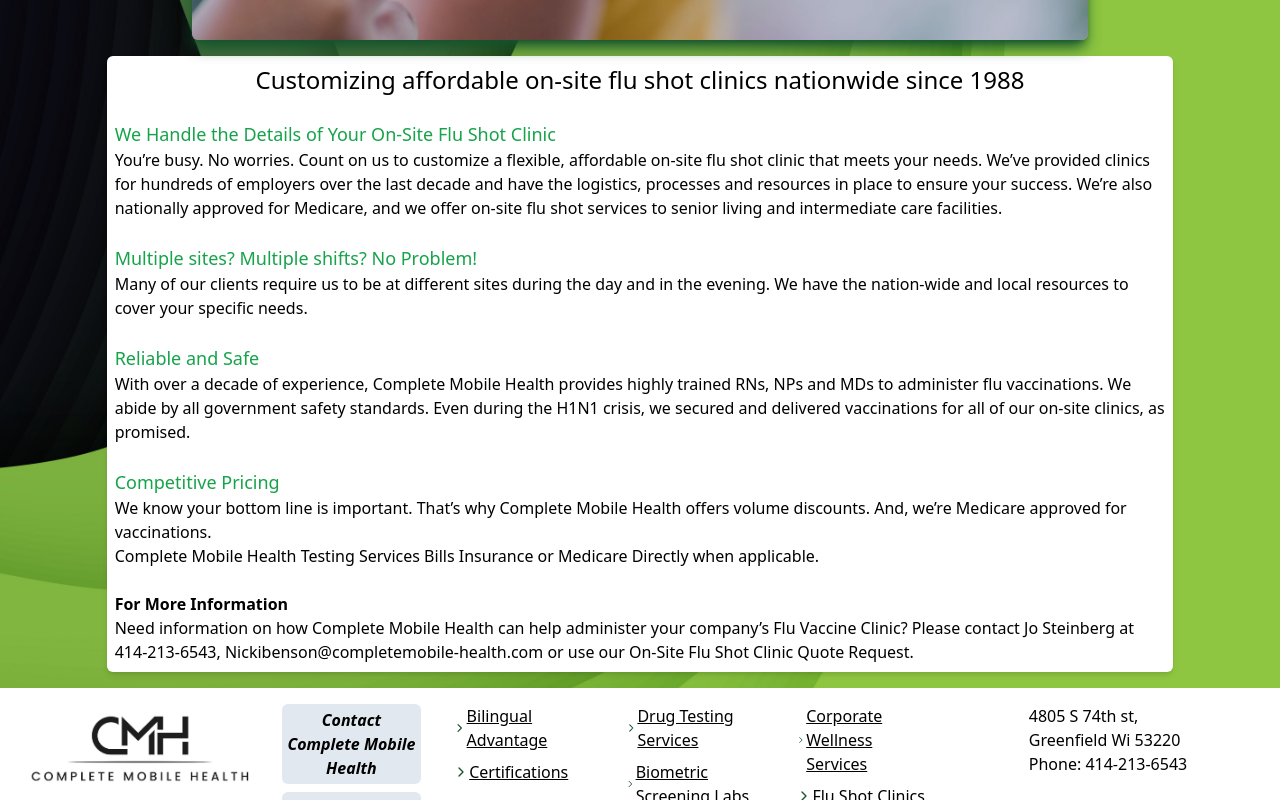
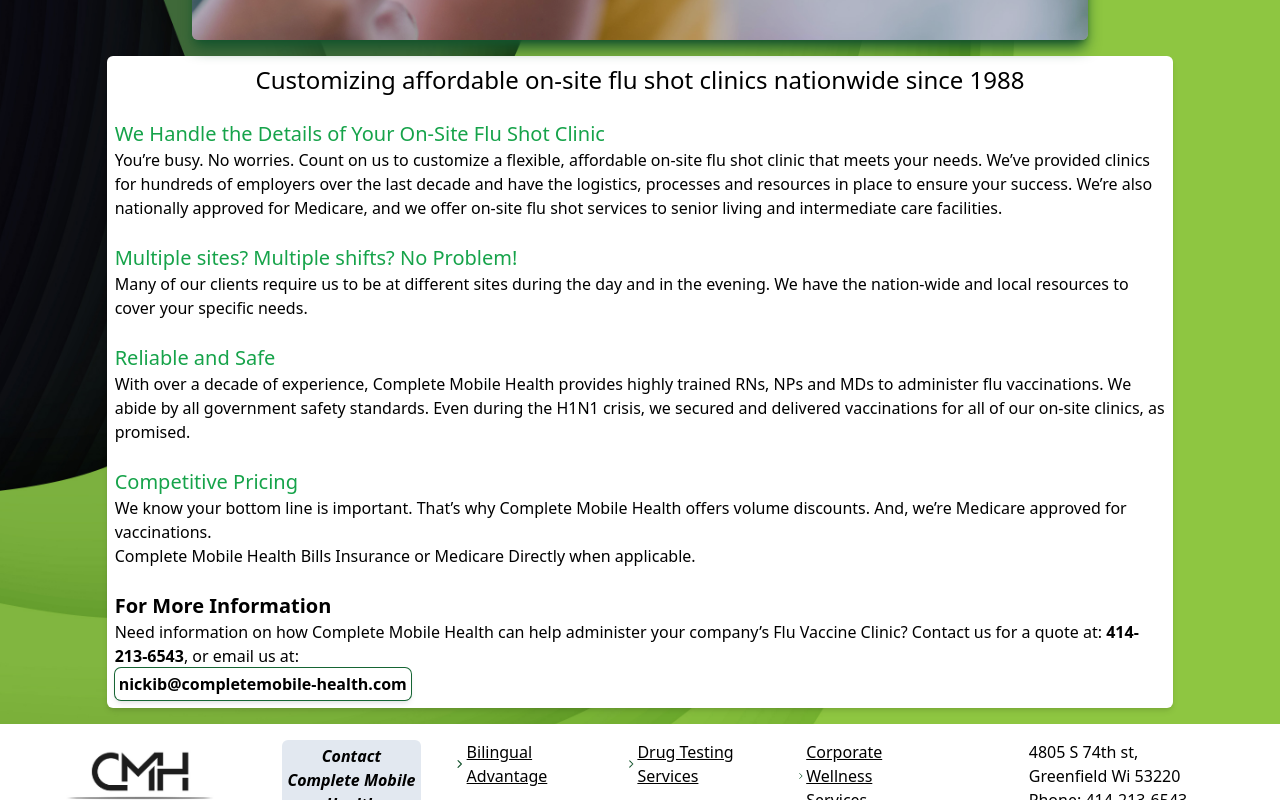
Before and after one commit to Dw1GHTY/cmh, a Next.js app in the folder cmh/: page /corporate_wellness/flu_shots in a window 1280 px wide. Shown: the part 560-1360 px from the top of the page. Built offline with nearby package versions, Linux system fonts and the light colour scheme.

Commit message:
Requested content adjustments and gramaticall changes

```diff
--- a/cmh/src/app/corporate_wellness/biometric_screenings/page.tsx
+++ b/cmh/src/app/corporate_wellness/biometric_screenings/page.tsx
@@ -39,14 +39,14 @@
           title="Corporate Wellness Screening Process"
           paragraps={[
             "You will work with a single point of contact throughout the planning, testing and reporting process.",
-            "During a screening we measure a variety of metrics of blood and biometrics measurements. Although Complete Mobile Health can offer most labs (nicotine, PSA, etc.) the most standard blood panel screen is lipids and glucose.  The method of collection is offered in both venipuncture and finger stick; both with fasting and non-fasting options.  Biometrics measurements include height, weight, blood pressure and BMI with or without waist circumference.  Your screener will provide a brief review of data collected.  In-depth consultations can be provided on-site as an enhanced screening service.",
+            "During a screening we measure a variety of metrics of blood and biometrics measurements. Although Complete Mobile Health can offer most labs (nicotine, PSA, etc.) the most standard blood panel screen is lipids and glucose.  The method of collection is offered in both venipuncture and finger stick; both with fasting and non-fasting options.  Biometrics measurements include height, weight, blood pressure and BMI with or without waist circumference.  Your screener will provide a brief review of data collected. In-depth consultations can be provided on-site as an enhanced screening service.",
             "Once the screening process is finished and lab results are available, data is uploaded to a secure processing system and reports are generated.",
           ]}
         />
         <Article
           title="Customizable Wellness Screening Options"
           paragraps={[
-            "Complete Mobile Health offers customizable screening, based on the needs of your company. With our online scheduling system you will be able to customize your screening options from your desk. Unlike alternative programs, Complete Mobile Health screening is flexible and tailored to your company’s needs. Blood testing can be performed with the choice of venipuncture or finger stick, fasting or non-fasting. The finger stick option will provide immediate data; a venipuncture draw will be sent to one of our certified labs for analysis.  After labs are process the data is uploaded and ready for report production and distribution.",
+            "Complete Mobile Health offers customizable screening, based on the needs of your company. With our online scheduling system you will be able to customize your screening options from your desk. Unlike alternative programs, Complete Mobile Health screening is flexible and tailored to your company’s needs. Blood testing can be performed with the choice of venipuncture or finger stick, fasting or non-fasting. The finger stick option will provide immediate data; a venipuncture draw will be sent to one of our certified labs for analysis. After labs are processed the data is uploaded and ready for report production and distribution.",
           ]}
         />
         <Article
@@ -58,7 +58,7 @@
         <Article
           title="Screening for Large Businesses"
           paragraps={[
-            "For large populations with employees at a single location, Complete Mobile Health uses a propitiatory a data collection system, operated via iPad. Our system offers faster and more accurate data transmissions for larger groups. With this software, we are able to accommodate multiple appointments and schedules for screenings at companies with 400+ employees.  The employee is able to view their data before it is transmitted and will digitally sign to verify their personal information is accurate.",
+            "For large populations with employees at a single location, Complete Mobile Health uses a propitiatory data collection system, operated via iPad. Our system offers faster and more accurate data transmissions for larger groups. With this software, we are able to accommodate multiple appointments and schedules for screenings at companies with 400+ employees. The employee is able to view their data before it is transmitted and will digitally sign to verify their personal information is accurate.",
           ]}
         />
       </section>
--- a/cmh/src/app/corporate_wellness/flu_shots/page.tsx
+++ b/cmh/src/app/corporate_wellness/flu_shots/page.tsx
@@ -2,6 +2,8 @@
 import Paragraph from "@/components/Content/Paragraph";
 import React from "react";
 import { Metadata } from "next";
+import PopupDialog from "@/components/Dialog/PopupDialog";
+import ContactForm from "@/components/Forms/ContactForm";
 
 export const generateMetadata = (): Metadata => ({
   title: "Flu Shots | Complete Mobile Health",
@@ -48,24 +50,34 @@
               text="With over a decade of experience, Complete Mobile Health provides highly trained RNs, NPs and MDs to administer flu vaccinations. We abide by all government safety standards. Even during the H1N1 crisis, we secured and delivered vaccinations for all of our on-site clinics, as promised."
             />
             <br />
-            <h3 className="text-green-600 text-lg">Competitive Pricing</h3>
+            <h3 className="text-green-600 text-xl">Competitive Pricing</h3>
             <p>
               We know your bottom line is important. That’s why Complete Mobile
               Health offers volume discounts. And, we’re Medicare approved for
               vaccinations.
             </p>
             <p>
-              Complete Mobile Health Testing Services Bills Insurance or
-              Medicare Directly when applicable.
+              Complete Mobile Health Bills Insurance or Medicare Directly when
+              applicable.
             </p>
             <br />
-            <h4 className="text-black font-semibold">For More Information</h4>
+            <h4 className="text-black font-semibold text-xl">
+              For More Information
+            </h4>
             <p>
               Need information on how Complete Mobile Health can help administer
-              your company’s Flu Vaccine Clinic? Please contact Jo Steinberg at
-              414-213-6543, Nickibenson@completemobile-health.com or use our
-              On-Site Flu Shot Clinic Quote Request.
+              your company’s Flu Vaccine Clinic? Contact us for a quote at:
+              <strong> 414-213-6543</strong>, or email us at:
             </p>
+            <PopupDialog
+              triggerStyle="p-1 font-semibold ring-1 ring-gray-200 bg-white rounded-md shadow-md cursor-pointer text-nowrap md:flex md:justify-center md:items-center
+               hover:bg-green-400 hover:ring-1 ring-green-800 transition delay-75"
+              dialogTitle="Provide your contact information so we can get in touch"
+              dialogDescription="By pressing submit, an email will be sent to us with your provided information, we will get in touch as soon as possible."
+              triggerText={["nickib@completemobile-health.com"]}
+            >
+              <ContactForm />
+            </PopupDialog>
           </article>
         </section>
       </div>
--- a/cmh/src/components/Content/Paragraph.tsx
+++ b/cmh/src/components/Content/Paragraph.tsx
@@ -8,7 +8,7 @@
 const Paragraph: React.FC<ParagraphProps> = ({ title, text }) => {
   return (
     <>
-      <h3 className="text-green-600 text-lg">{title}</h3>
+      <h3 className="text-green-600 text-xl">{title}</h3>
       <p className="text-black">{text}</p>
     </>
   );
```
Also changed, not shown: cmh/src/app/corporate_wellness/screenings/page.tsx (+6 -5 lines).
